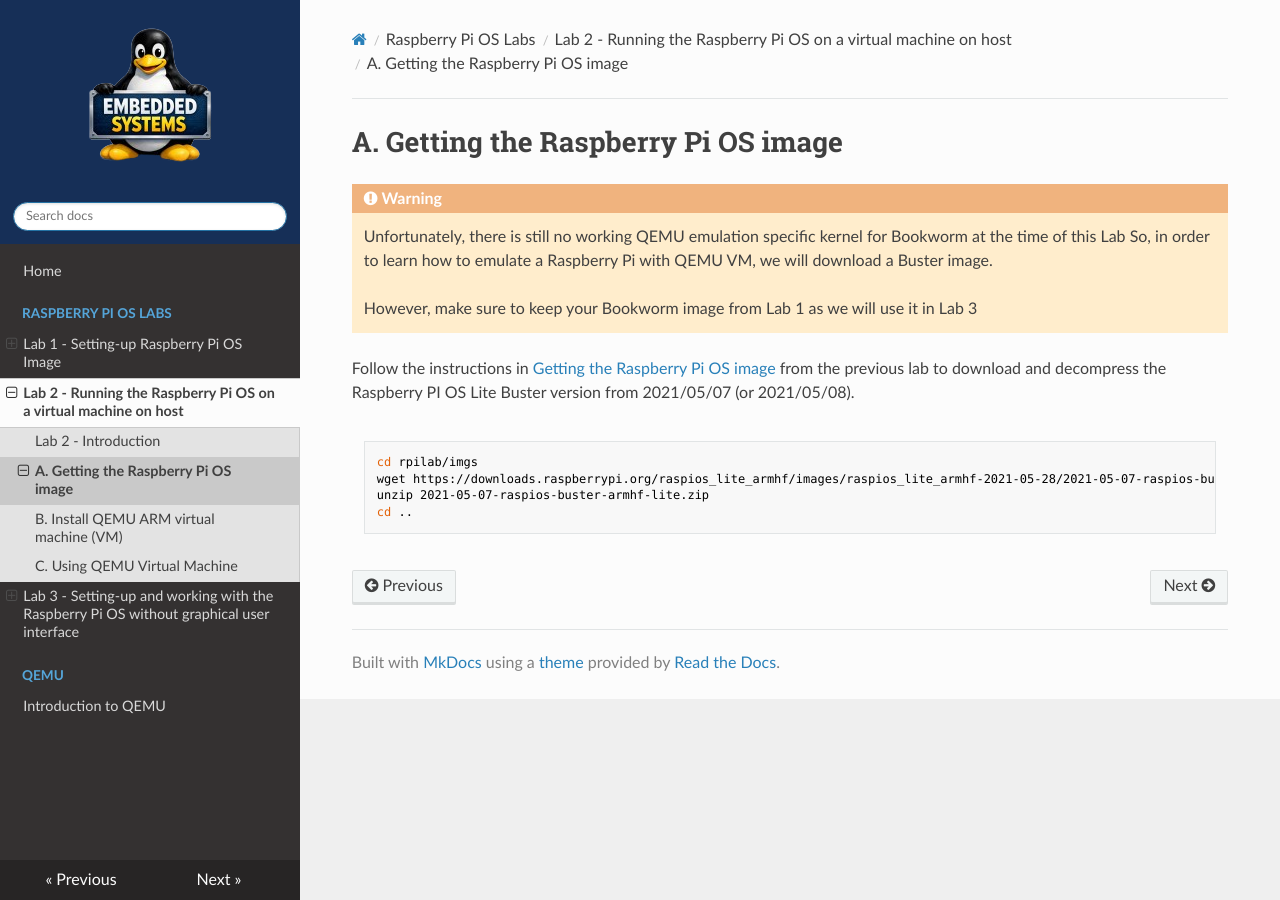
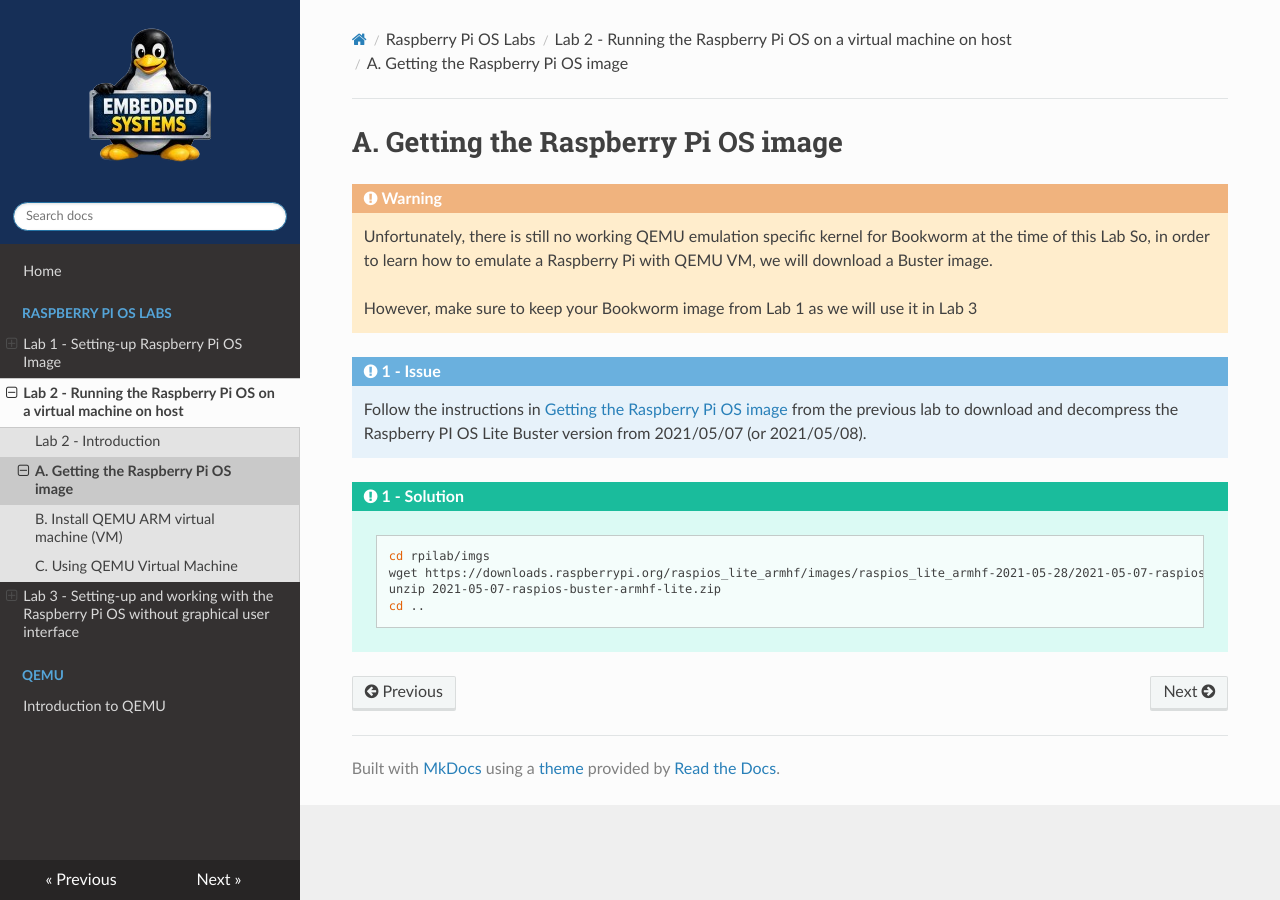
Before and after one commit to tlefloch/emb-sys, an MkDocs documentation site: the page built from docs/image/lab2/getting.md, in a window 1280 px wide. Built offline with MkDocs 1.6.1, drawn with Linux system fonts in a browser that asks for light colours; nearby versions of some CDN libraries.

Commit message:
solutions

````diff
--- a/docs/image/lab2/getting.md
+++ b/docs/image/lab2/getting.md
@@ -6,13 +6,16 @@
 
     However, make sure to keep your Bookworm image from Lab 1 as we will use it in Lab 3
 
-Follow the instructions in [Getting the Raspberry Pi OS image](../lab1/getting.md)
-from the previous lab to download and decompress
-the Raspberry PI OS Lite Buster version from 2021/05/07 (or 2021/05/08).
+!!! Note "1 - Issue"
+    Follow the instructions in [Getting the Raspberry Pi OS image](../lab1/getting.md)
+    from the previous lab to download and decompress
+    the Raspberry PI OS Lite Buster version from 2021/05/07 (or 2021/05/08).
 
-```bash
-cd rpilab/imgs
-wget https://downloads.raspberrypi.org/raspios_lite_armhf/images/raspios_lite_armhf-2021-05-28/2021-05-07-raspios-buster-armhf-lite.zip
-unzip 2021-05-07-raspios-buster-armhf-lite.zip
-cd ..
-```
+!!! Tip "1 - Solution"
+
+    ```bash
+    cd rpilab/imgs
+    wget https://downloads.raspberrypi.org/raspios_lite_armhf/images/raspios_lite_armhf-2021-05-28/2021-05-07-raspios-buster-armhf-lite.zip
+    unzip 2021-05-07-raspios-buster-armhf-lite.zip
+    cd ..
+    ```
````
